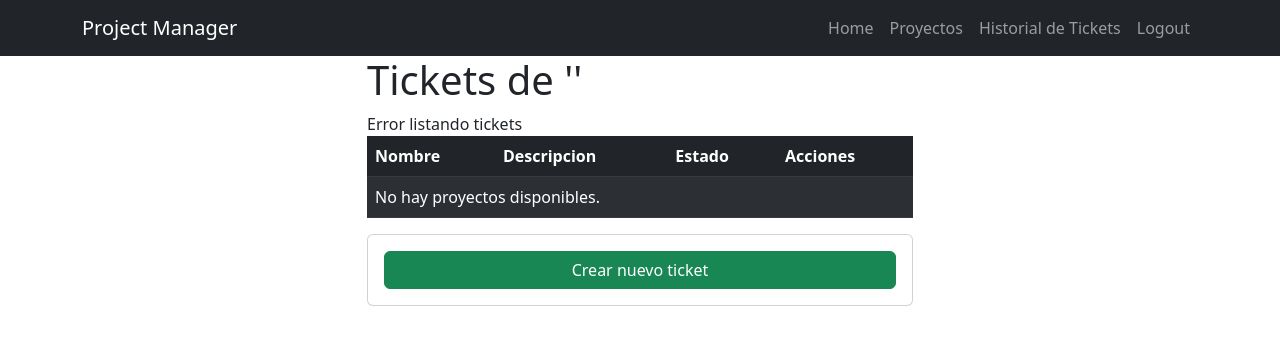
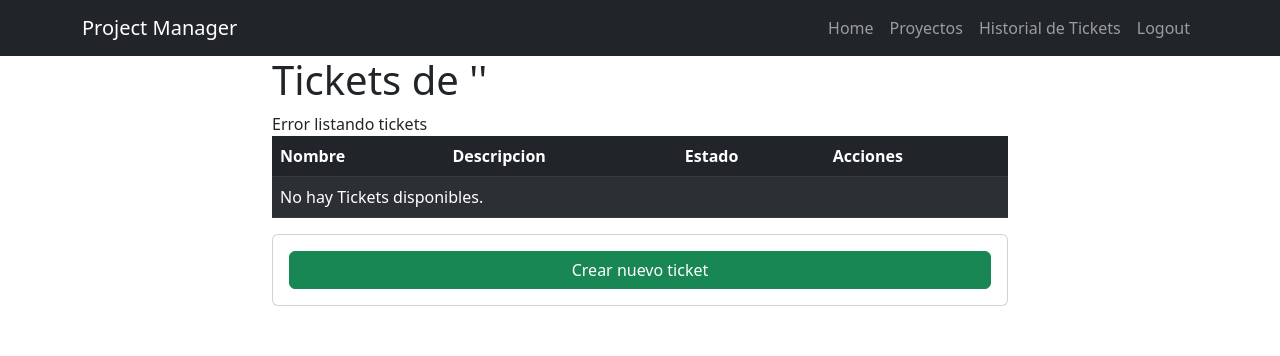
Before and after one commit to LTrashy/Django-project-manager, a Django app: a page that uses projects/templates/list_tickets.html in a window 1280 px wide. Shown: the top 356 px of the page. Run offline with Django 5.2, Linux system fonts and the light colour scheme; a user stored in the database is signed in; tables that the repository leaves empty hold one stand-in row (values such as "Sample post").

Commit message:
tables adjust

```diff
--- a/projects/templates/history_tickets.html
+++ b/projects/templates/history_tickets.html
@@ -2,7 +2,7 @@
 
 <main class="container">
   <div class="row">
-    <div class="col-md-8 offset-md-2">
+    <div class="col-md-10 offset-md-1">
       <h1>Tickets History</h1>
       {{error}}
       <table class="table table-striped table-dark">
@@ -37,7 +37,7 @@
           </tr>
           {% empty %}
           <tr>
-            <td colspan="4">No hay proyectos disponibles.</td>
+            <td colspan="4">No hay Tickets disponibles.</td>
           </tr>
           {% endfor %}
         </tbody>
--- a/projects/templates/list_tickets.html
+++ b/projects/templates/list_tickets.html
@@ -2,7 +2,7 @@
 
 <main class="container">
   <div class="row">
-    <div class="col-md-6 offset-md-3">
+    <div class="col-md-8 offset-md-2">
       <h1>Tickets de '{{userStory.nombre}}'</h1>
       {{error}}
       <table class="table table-striped table-dark">
@@ -35,7 +35,7 @@
           </tr>
           {% empty %}
           <tr>
-            <td colspan="4">No hay proyectos disponibles.</td>
+            <td colspan="4">No hay Tickets disponibles.</td>
           </tr>
           {% endfor %}
         </tbody>
--- a/projects/templates/projects.html
+++ b/projects/templates/projects.html
@@ -11,6 +11,10 @@
         <a class="list-group-item" href="{% url 'projectid' project.id%}"
           >{{project.nombre}}</a
         >
+        {% empty %}
+        <li class="list-group-item" colspan="4">
+          No hay proyectos disponibles.
+        </li>
 
         {%endfor%}
       </ul>
```
